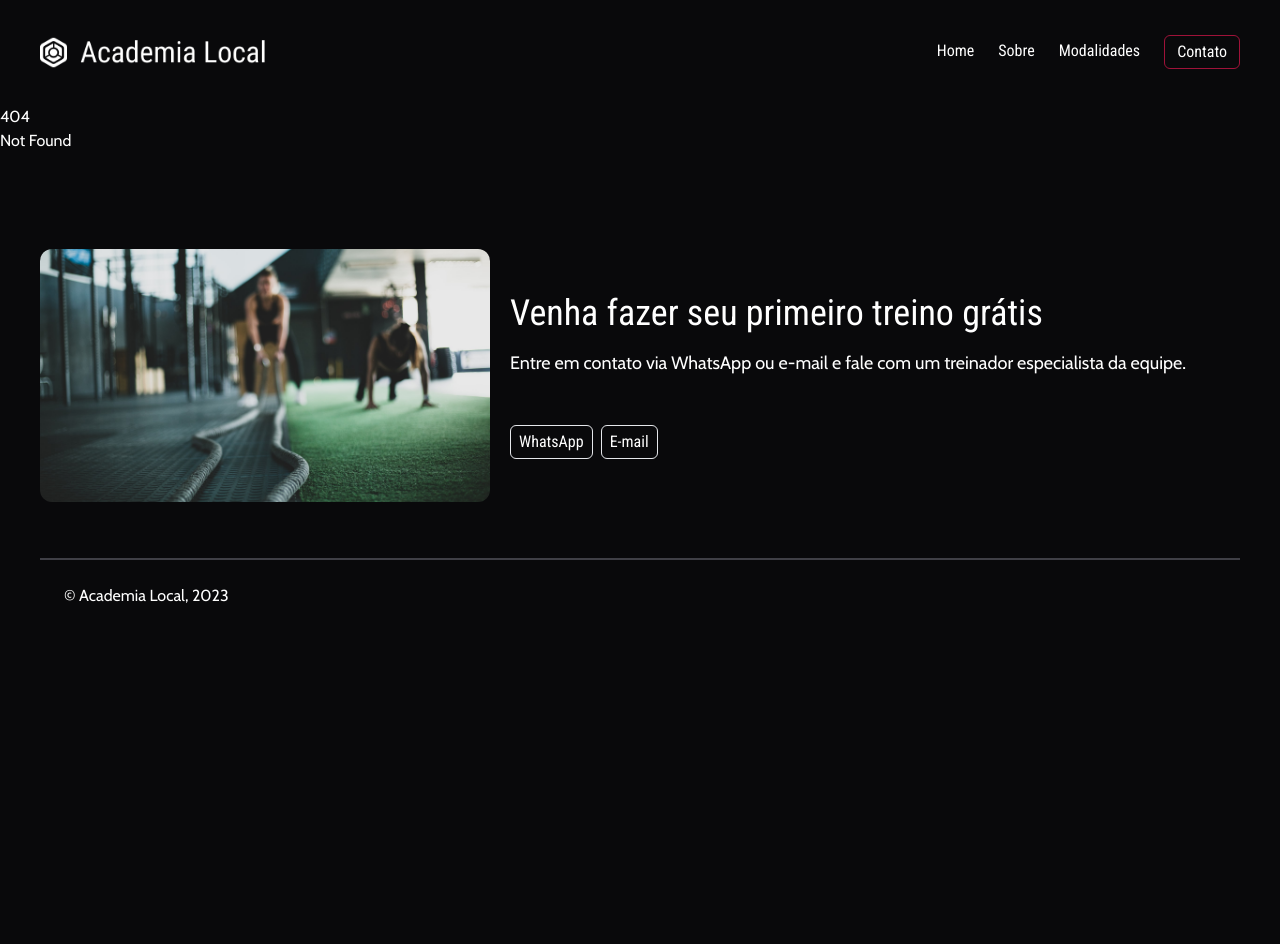
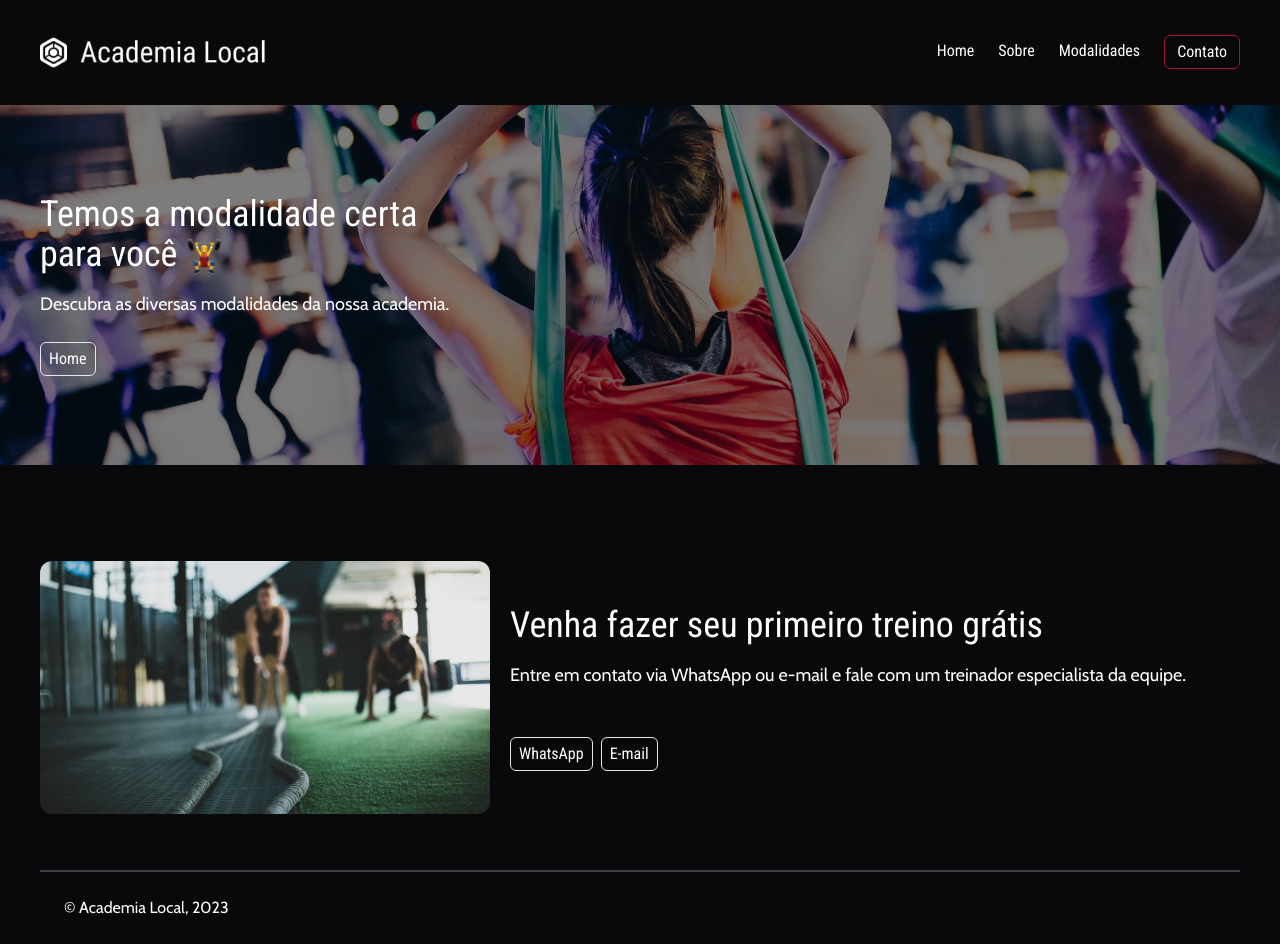
Before and after one commit to juniordbz/gym-website, a SvelteKit app: page /modalidades in a window 1280 px wide. Before the commit this address had no page. Before the commit the page ends 800 px from the top, so only its background shows below. Built offline with nearby package versions, Linux system fonts and the light colour scheme.

Commit message:
add page "modalidades"

```diff
--- a/src/components/Header.svelte
+++ b/src/components/Header.svelte
@@ -16,7 +16,7 @@
           <a href="/sobre">Sobre</a>
         </li>
         <li class="border-b-2 border-transparent hover:border-white">
-          <a href="/modaliades">Modalidades</a>
+          <a href="/modalidades">Modalidades</a>
         </li>
         <li
           class="rounded-md border border-rose-800 px-3 py-1 delay-150 hover:border-white hover:bg-white hover:text-black hover:delay-100"
--- /dev/null
+++ b/src/routes/modalidades/+page.svelte
@@ -0,0 +1,15 @@
+<script lang="ts">
+  import alongamento from '$lib/assets/alongamento.jpg'
+  import icon from '$lib/assets/icon-weight.png'
+  import Intro from '../../components/Intro.svelte'
+</script>
+
+<Intro
+  title="Temos a modalidade certa <br/>
+    para você "
+  content="Descubra as diversas modalidades da nossa academia."
+  {icon}
+  btn="Home"
+  href="/"
+  img={alongamento}
+/>
```
